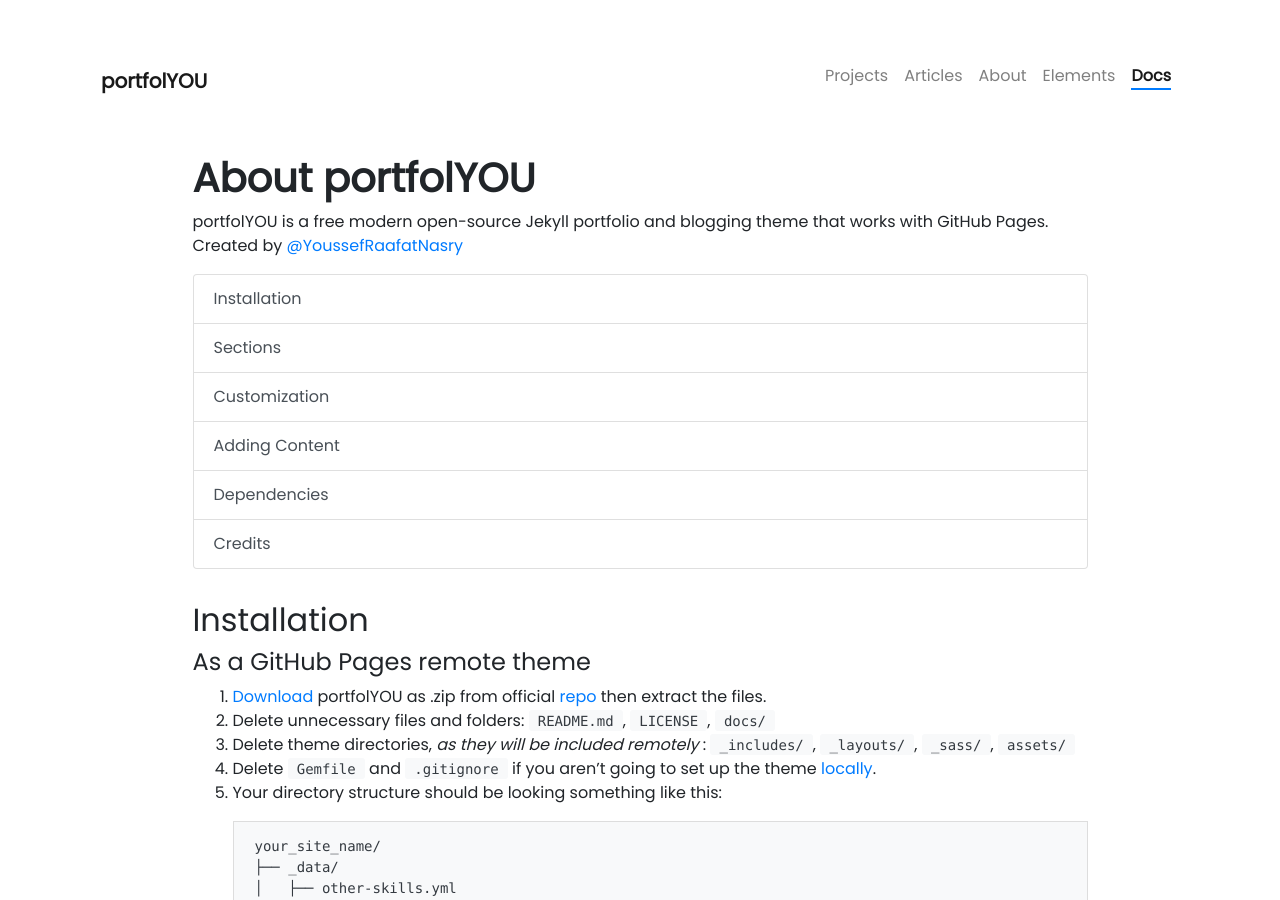
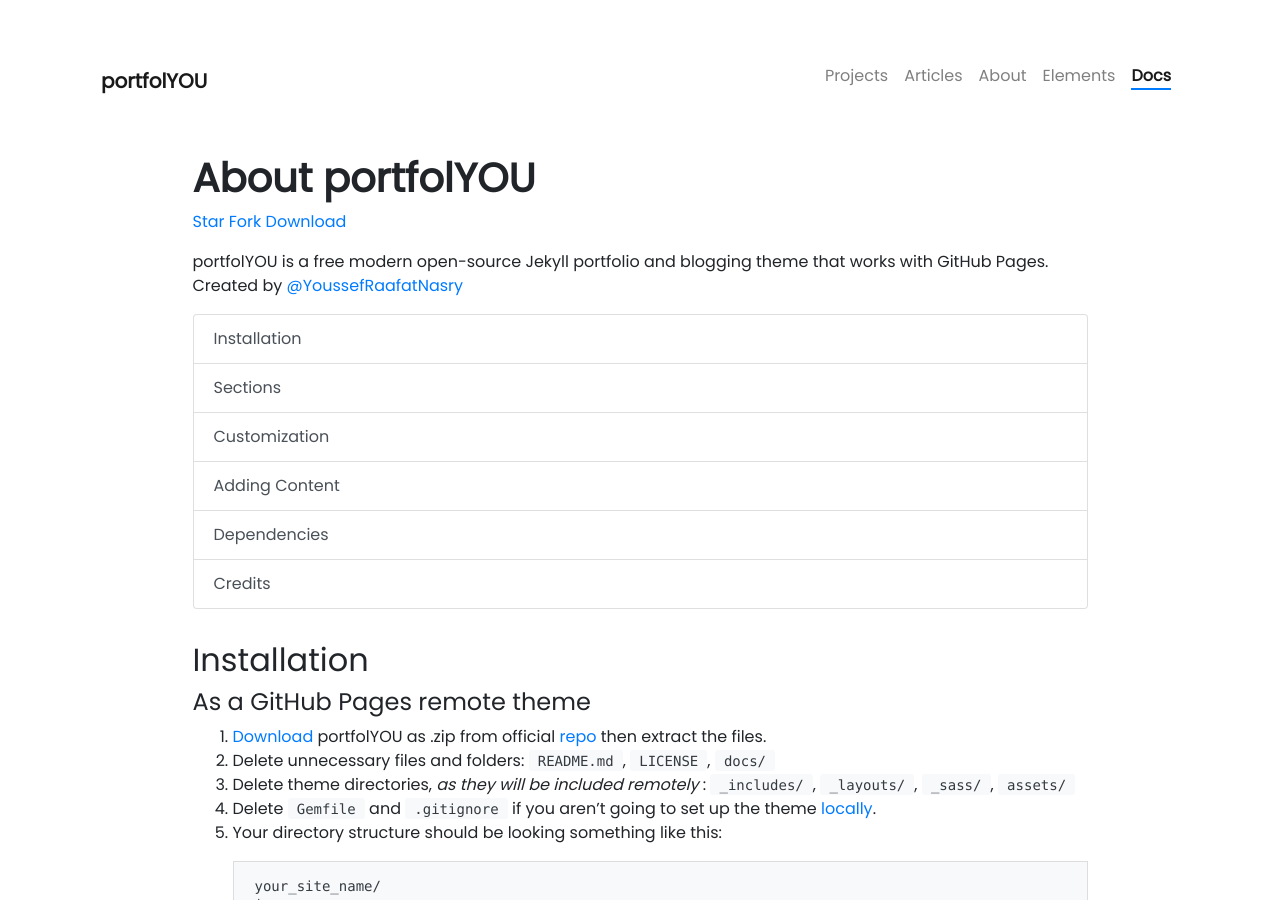
Before and after one commit to yousinix/portfolYOU, a Jekyll site: the page built from docs/docs.md, in a window 1280 px wide and 900 px high. Built offline with Jekyll 4.4.1, drawn with Linux system fonts in a browser that asks for light colours; nearby versions of some CDN libraries; comment, search, counter and statistics services are not loaded.

Commit message:
Add GitHub Buttons

```diff
--- a/_includes/scripts.html
+++ b/_includes/scripts.html
@@ -1,3 +1,6 @@
+<!-- GitHub Buttons -->
+<script async defer src="https://buttons.github.io/buttons.js"></script>
+
 <!-- jQuery CDN -->
 <script src="https://ajax.googleapis.com/ajax/libs/jquery/3.3.1/jquery.min.js"></script>
 
--- a/docs/docs.md
+++ b/docs/docs.md
@@ -6,6 +6,12 @@ weight: 5
 ---
 
 # **About portfolYOU**
+
+<p>
+  <a class="github-button" href="{{ site.repo }}" data-icon="octicon-star" data-show-count="true" aria-label="Star YoussefRaafatNasry/portfolYOU on GitHub">Star</a>
+  <a class="github-button" href="{{ site.repo }}/fork" data-icon="octicon-repo-forked" data-show-count="true" aria-label="Fork YoussefRaafatNasry/portfolYOU on GitHub">Fork</a>
+  <a class="github-button" href="https://github.com/YoussefRaafatNasry/portfolYOU/archive/master.zip" data-icon="octicon-cloud-download" aria-label="Download YoussefRaafatNasry/portfolYOU on GitHub">Download</a>
+</p>
 
 portfolYOU is a free modern open-source Jekyll portfolio and blogging theme that works with GitHub Pages. Created by [@YoussefRaafatNasry](https://github.com/YoussefRaafatNasry)
 
```
Also changed, not shown: other parts of docs/docs.md (+2 -0 lines).
